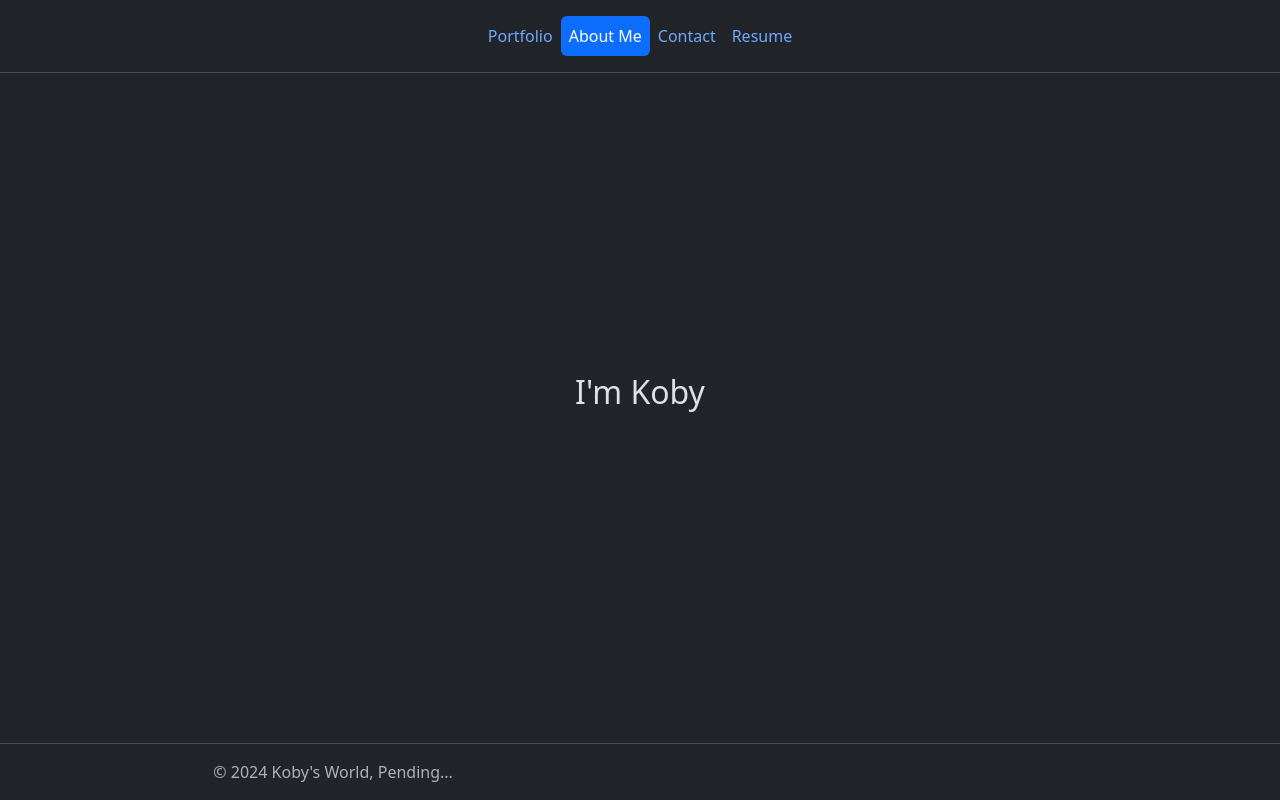
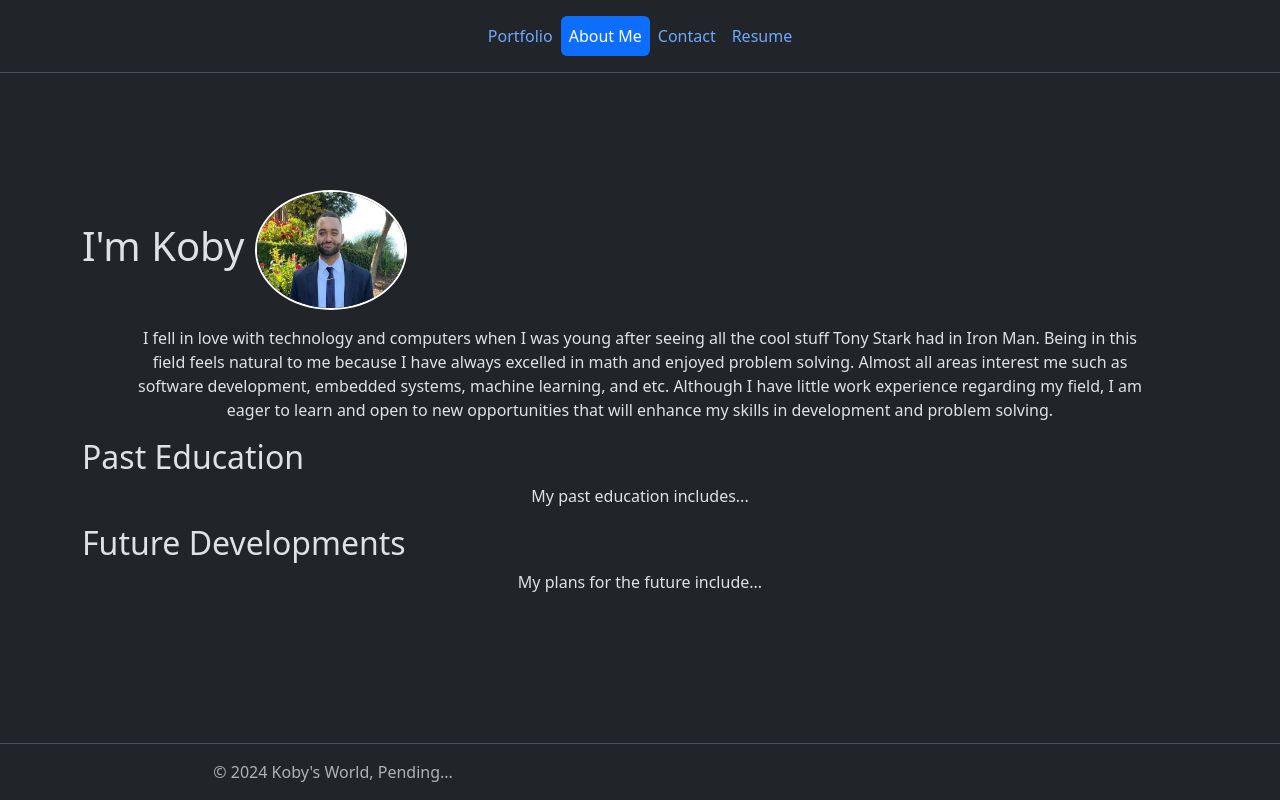
Before and after one commit to KAntBarr/react-portfolio-20, a React (Vite) app: page /About in a window 1280 px wide. Built offline with nearby package versions, Linux system fonts and the light colour scheme.

Commit message:
added content to 'about me'

```diff
--- a/src/pages/AboutMe/AboutMe.css
+++ b/src/pages/AboutMe/AboutMe.css
@@ -0,0 +1,7 @@
+.circle {
+  width: 3.8em; /* Adjust the width and height to set the circle size */
+  height: 3em;
+  border-radius: 50%; /* Makes the div a circle */
+  overflow: hidden; /* Clips the image to the circle */
+  border: 2px white solid;
+}
--- a/src/pages/AboutMe/AboutMe.jsx
+++ b/src/pages/AboutMe/AboutMe.jsx
@@ -1,12 +1,24 @@
 import './AboutMe.css';
+import selfie from "../../assets/me.png";
 
 const AboutMe = ({ }) => {
 
 
   return (
-    <>
-      <h2>I'm Koby</h2>
-    </>
+    <div className='container text-center'>
+      <h1 className='text-md-start mt-2 mb-3'>I'm Koby <img src={selfie} alt="A Pic of Koby" className="circle" /></h1>
+      <p className='mx-5'>
+        I fell in love with technology and computers when I was young after seeing all the cool stuff Tony Stark had in Iron Man. Being in this field feels natural to me because I have always excelled in math and enjoyed problem solving. Almost all areas interest me such as software development, embedded systems, machine learning, and etc. Although I have little work experience regarding my field, I am eager to learn and open to new opportunities that will enhance my skills in development and problem solving.
+      </p>
+      <h2 className='text-md-start my-2'>Past Education</h2>
+      <p>
+        My past education includes...
+      </p>
+      <h2 className='text-md-start my-2'>Future Developments</h2>
+      <p>
+        My plans for the future include...
+      </p>
+    </div>
   );
 }
 
--- a/src/pages/Portfolio/Portfolio.jsx
+++ b/src/pages/Portfolio/Portfolio.jsx
@@ -16,7 +16,7 @@ const Portfolio = ({ }) => {
   return (
     <>
       <div className='container text-center text-md-start'>
-        <h2 className='mt-5 mb-4'>Past Learning Experiences</h2>
+        <h2 className='mt-4 mt-lg-0 mb-4'>Past Learning Experiences</h2>
         <div className='row align-items-center'>
           {/* <div className='col '> */}
             {/* <div className='d-flex justify-content-center'> */}
```
Also changed, not shown: src/assets/me.png (added).
